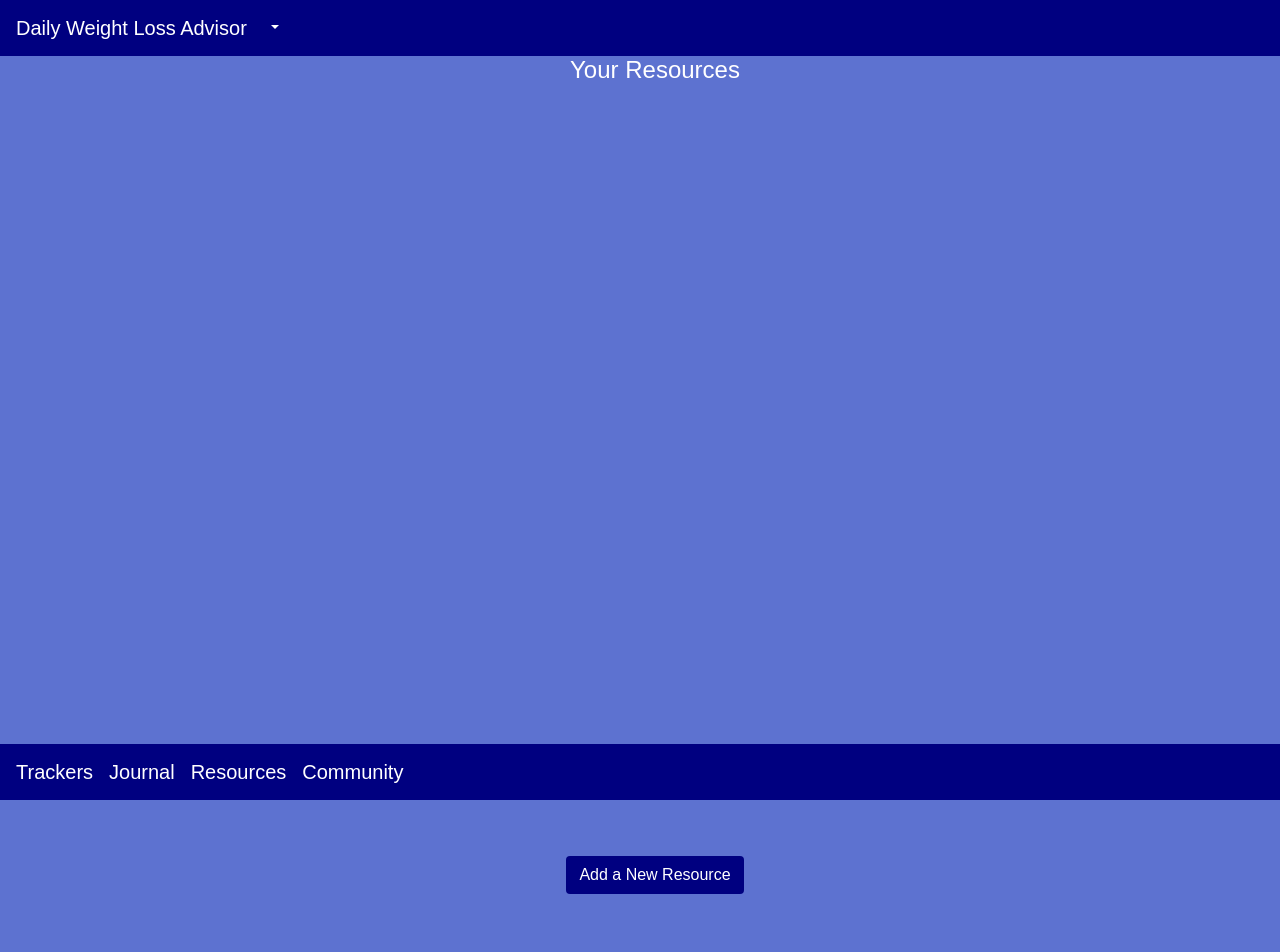
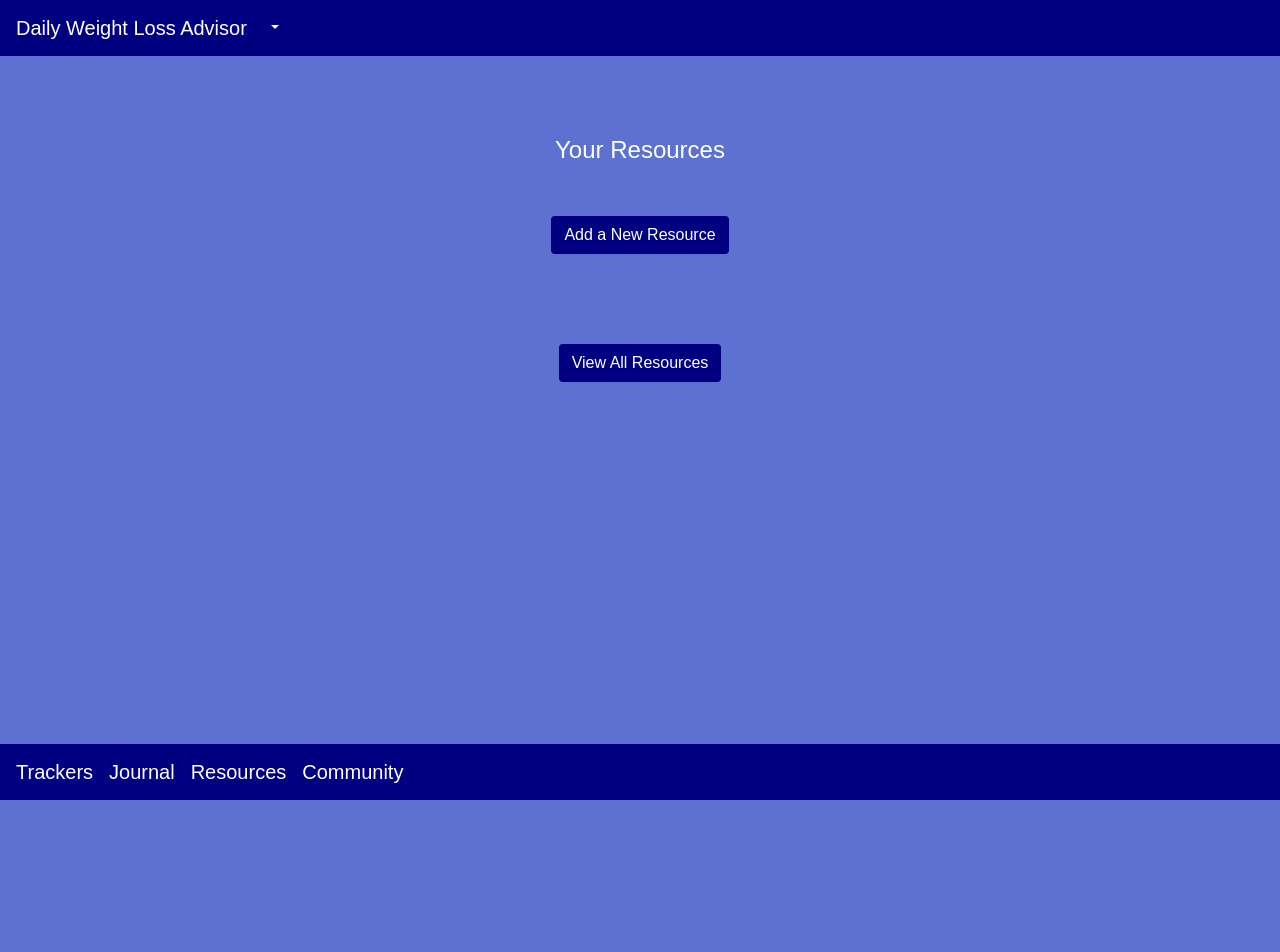
Before and after one commit to stazman/daily-fitness-advisor-frontend, a React (Create React App) app: page /resource_home in a window 1280 px wide. Shown: the top 952 px of the page. After the commit the page ends 800 px from the top, so only its background shows below. Built offline with nearby package versions, Linux system fonts and the light colour scheme; no server answers.

Commit message:
Styles resource home page

```diff
--- a/src/components/resources/ResourceHome.js
+++ b/src/components/resources/ResourceHome.js
@@ -1,55 +1,39 @@
 import React from 'react'
-import { Container, Col, Row, Button } from 'react-bootstrap'
+import { Row, Col, Button } from 'react-bootstrap'
+import RowStyles from '../styles/RowStyles'
+import ColumnStyles from '../styles/ColumnStyles'
+import ButtonStyles from '../styles/ButtonStyles'
 
 const ResourceHome = () => {
   return (
     <>
-    <style type="text/css">
-      {`
-        .flex-container {
-          display: flex;
-          width: 100vw;
-          height: 100vh;
-          flex-direction: column;
-          align-items: center;
-        }
+      <RowStyles>
+        <ColumnStyles>
+          <ButtonStyles>
 
-        .btn-main {
-          background-color: navy;
-          color: white;
-        }
-      `}
-    </style>
-
-    <Container className='flex-container'>
-      <Row>
-        <Col lg={12}>
+            <Row className='centered-row'>
+              <Col lg={12} className='col-lg-12 message-col'>
                 <h4>
                   Your Resources
                 </h4>
               </Col>
-      </Row>
-    </Container>
 
-    <Container className='flex-container'>
-      <Row>
-        <Col lg={12}>
+              <Col lg={12} className='col-lg-12 button-col'>
                 <Button variant="main" href='/resources/new'>
                   Add a New Resource
                 </Button>
               </Col>
-      </Row>
-    </Container>
 
-    <Container className='flex-container'>
-      <Row>
-        <Col lg={12}>
+              <Col lg={12} className='col-lg-12 button-col'>
                 <Button variant="main" href='/resources'>
                   View All Resources
                 </Button>
               </Col>
             </Row>
-    </Container>
+
+          </ButtonStyles>
+        </ColumnStyles>
+      </RowStyles>
     </>
   )
 }
```
Also changed, not shown: 1 other file (tests, documents, lock files or other folders). Lines whose indentation alone changed are shown as unchanged.
